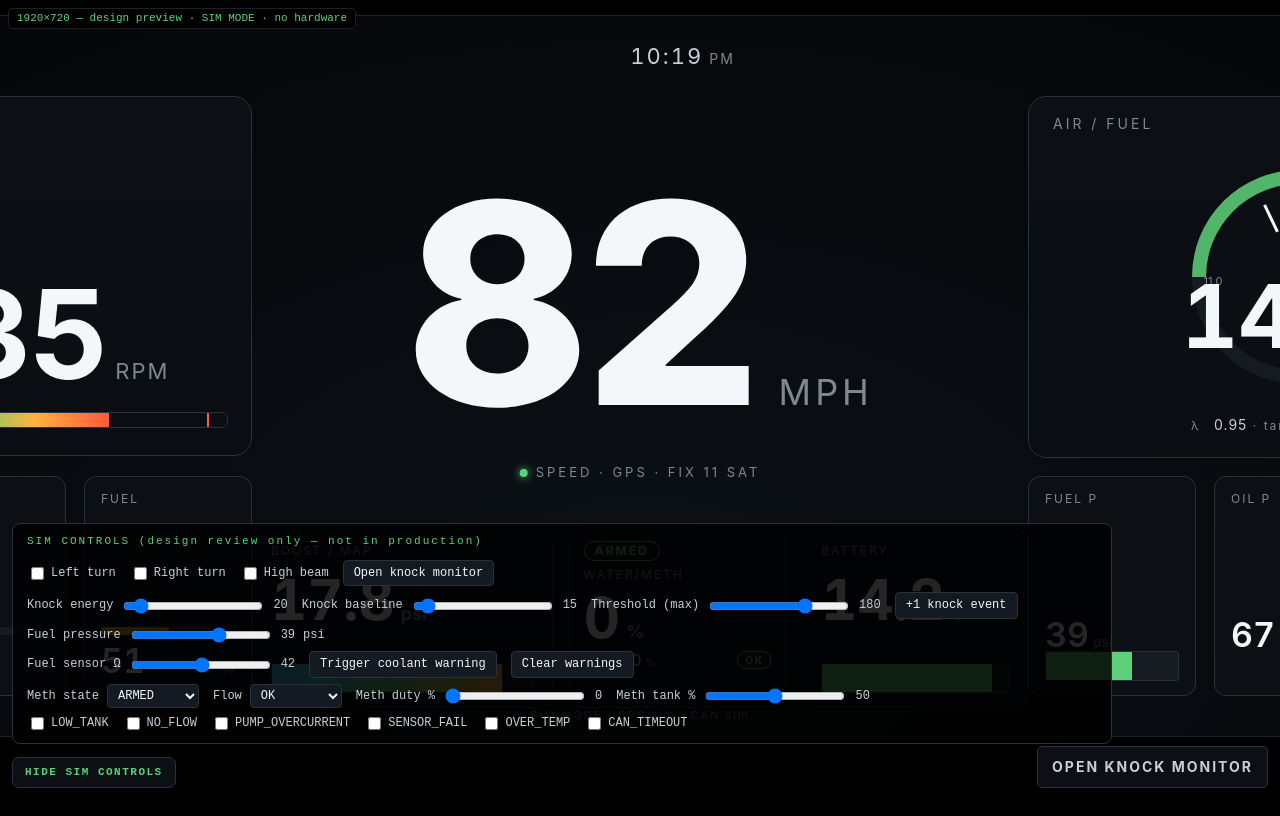
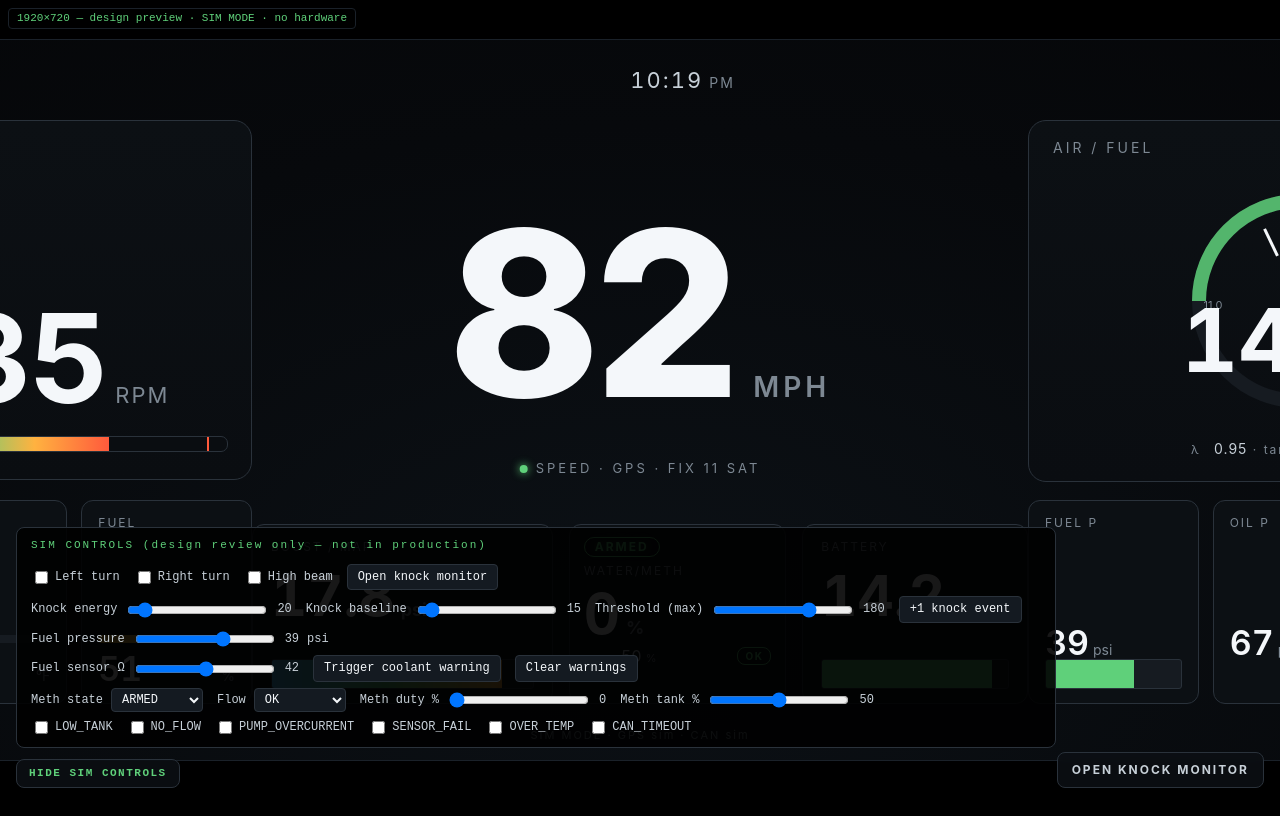
Before and after one commit to averyizatt/frogdash, a plain HTML site: page preview/index.html in a window 1280 px wide. Both pictures are taken after a click on the button "SHOW SIM CONTROLS". Shown: the top 816 px of the page. Drawn offline with Linux system fonts and the light colour scheme.

Commit message:
v0.2.9: constrain dashboard to 1920x720 frame and clamp typography
- .col-left / .col-right / .col-center use bottom: 56px so the
  bottom row of cards stops above the footer instead of clipping
- .speed .digits uses clamp(140px, 18vw, 280px) so the huge speed
  number scales sensibly with viewport width
- .knock-launch and .sim-toggle moved from position: fixed to
  position: absolute inside .display so they live at the frame
  corners instead of overlapping outside the dashboard
- .stage padding trimmed; vbar/rbar stacks use min-height: 0 so
  flex children shrink instead of overflowing at 1024x768

Live: ?v=0.2.9

Co-authored-by: HomeOps <homeops@thefrogbrain.local>

```diff
--- a/preview/index.html
+++ b/preview/index.html
@@ -5,7 +5,7 @@
   <meta name="viewport" content="width=device-width, initial-scale=1">
   <link rel="icon" href="data:,">
   <title>frogdash — browser preview (sim only)</title>
-  <link rel="stylesheet" href="style.css?v=0.2.8">
+  <link rel="stylesheet" href="style.css?v=0.2.9">
 </head>
 <body>
   <div class="frame-tag">1920×720 — design preview · SIM MODE · no hardware</div>
@@ -283,6 +283,6 @@
     </div>
   </div>
 
-  <script src="app.js?v=0.2.8"></script>
+  <script src="app.js?v=0.2.9"></script>
 </body>
 </html>
--- a/preview/style.css
+++ b/preview/style.css
@@ -23,7 +23,7 @@
 html, body { margin: 0; padding: 0; background: #000; }
 body {
   display: flex; flex-direction: column; align-items: center; justify-content: center;
-  min-height: 100vh; font-family: var(--font-lab); padding: 16px 0 80px; box-sizing: border-box;
+  min-height: 100vh; font-family: var(--font-lab); padding: 16px; box-sizing: border-box;
 }
 
 .frame-tag {
@@ -128,7 +128,7 @@ body {
 .warn-banner.meth    { background: rgba(255,66,66,.14); border-color: var(--crit); color: var(--crit); }
 
 /* left column */
-.col-left { position: absolute; left: 32px; top: 80px; width: 540px; height: 612px; }
+.col-left { position: absolute; left: 32px; top: 80px; width: 540px; bottom: 56px; }
 .tach { position: relative; width: 100%; height: 360px; }
 .tach .plate { position: absolute; inset: 0; border: 1px solid var(--line-soft); border-radius: 18px; background: linear-gradient(180deg, #0c1014 0%, #0a0d11 100%); }
 .tach .title { position: absolute; top: 18px; left: 24px; color: var(--text-2); font-size: 14px; letter-spacing: 3px; text-transform: uppercase; }
@@ -140,8 +140,8 @@ body {
 .tach .bar .marker { position: absolute; top: -6px; bottom: -6px; width: 2px; background: var(--accent-2); }
 .tach .bar .label { position: absolute; top: -22px; transform: translateX(-50%); font-size: 12px; color: var(--text-2); letter-spacing: 1px; }
 
-.vbar-stack { position: absolute; left: 0; right: 0; top: 380px; bottom: 0; display: flex; gap: 18px; }
-.vbar { position: relative; flex: 1; height: 220px; background: #0c1014; border: 1px solid var(--line-soft); border-radius: 12px; padding: 14px 16px; box-sizing: border-box; }
+.vbar-stack { position: absolute; left: 0; right: 0; top: 380px; bottom: 0; display: flex; gap: 14px; }
+.vbar { position: relative; flex: 1; min-height: 0; background: #0c1014; border: 1px solid var(--line-soft); border-radius: 12px; padding: 14px 16px; box-sizing: border-box; }
 .vbar .lab { color: var(--text-2); font-size: 12px; letter-spacing: 2px; text-transform: uppercase; }
 .vbar .val { position: absolute; bottom: 14px; left: 16px; right: 16px; display: flex; align-items: baseline; justify-content: space-between; }
 .vbar .val .n { font-family: var(--font-num); font-size: 34px; font-weight: 600; color: var(--text-0); font-variant-numeric: tabular-nums; }
@@ -153,11 +153,11 @@ body {
 .vbar .bar .fill.crit { background: var(--crit); }
 
 /* center column */
-.col-center { position: absolute; left: 572px; right: 572px; top: 80px; height: 612px; display: flex; flex-direction: column; align-items: center; }
-.speed { position: relative; width: 100%; flex: 1; display: flex; flex-direction: column; align-items: center; justify-content: center; }
-.speed-readout { display: flex; align-items: baseline; justify-content: center; gap: 22px; }
-.speed .digits { font-family: var(--font-num); font-weight: 800; line-height: 1; font-size: 280px; color: var(--text-0); letter-spacing: -6px; font-variant-numeric: tabular-nums; }
-.speed .unit { font-size: 36px; color: var(--text-2); letter-spacing: 4px; font-weight: 400; }
+.col-center { position: absolute; left: 572px; right: 572px; top: 80px; bottom: 56px; display: flex; flex-direction: column; align-items: center; }
+.speed { position: relative; width: 100%; flex: 1; min-height: 0; display: flex; flex-direction: column; align-items: center; justify-content: center; }
+.speed-readout { display: flex; align-items: baseline; justify-content: center; gap: 18px; }
+.speed .digits { font-family: var(--font-num); font-weight: 800; line-height: 1; font-size: clamp(140px, 18vw, 280px); color: var(--text-0); letter-spacing: -6px; font-variant-numeric: tabular-nums; }
+.speed .unit { font-size: clamp(22px, 2.2vw, 36px); color: var(--text-2); letter-spacing: 4px; font-weight: 600; }
 .speed .src { position: absolute; bottom: 32px; left: 50%; transform: translateX(-50%); font-size: 13px; color: var(--text-2); letter-spacing: 3px; }
 .speed .src .dot { display: inline-block; width: 8px; height: 8px; background: var(--ok); border-radius: 50%; margin-right: 8px; box-shadow: 0 0 8px var(--ok); }
 
@@ -204,7 +204,7 @@ body {
 }
 
 /* right column */
-.col-right { position: absolute; right: 32px; top: 80px; width: 540px; height: 612px; }
+.col-right { position: absolute; right: 32px; top: 80px; width: 540px; bottom: 56px; }
 .afr-card { position: relative; width: 100%; height: 360px; border: 1px solid var(--line-soft); border-radius: 18px; background: linear-gradient(180deg, #0c1014 0%, #0a0d11 100%); }
 .afr-card .title { position: absolute; top: 18px; left: 24px; color: var(--text-2); font-size: 14px; letter-spacing: 3px; text-transform: uppercase; }
 .afr-card .ring { position: absolute; left: 50%; top: 50%; transform: translate(-50%,-50%); }
@@ -214,8 +214,8 @@ body {
 .afr-card .sub { position: absolute; left: 0; right: 0; bottom: 24px; text-align: center; color: var(--text-2); font-size: 12px; letter-spacing: 2px; }
 .afr-card .sub .lambda { color: var(--text-1); font-size: 14px; letter-spacing: 1px; margin-left: 8px; }
 
-.rbar-stack { position: absolute; left: 0; right: 0; top: 380px; bottom: 0; display: flex; gap: 18px; }
-.rbar { position: relative; flex: 1; height: 220px; background: #0c1014; border: 1px solid var(--line-soft); border-radius: 12px; padding: 14px 16px; box-sizing: border-box; }
+.rbar-stack { position: absolute; left: 0; right: 0; top: 380px; bottom: 0; display: flex; gap: 14px; }
+.rbar { position: relative; flex: 1; min-height: 0; background: #0c1014; border: 1px solid var(--line-soft); border-radius: 12px; padding: 14px 16px; box-sizing: border-box; }
 .rbar .lab { color: var(--text-2); font-size: 12px; letter-spacing: 2px; text-transform: uppercase; }
 .rbar .val { position: absolute; bottom: 40px; left: 16px; right: 16px; }
 .rbar .val .n { font-family: var(--font-num); font-size: 34px; font-weight: 600; color: var(--text-0); font-variant-numeric: tabular-nums; }
@@ -227,32 +227,34 @@ body {
 .rbar .vbar .fill.crit { background: var(--crit); }
 
 /* footer */
-.brand { position: absolute; bottom: 14px; left: 32px; color: var(--text-2); font-size: 11px; letter-spacing: 4px; }
-.sw-version { position: absolute; bottom: 14px; left: 50%; transform: translateX(-50%); color: var(--text-2); font-size: 11px; letter-spacing: 2px; }
+.brand { position: absolute; bottom: 18px; left: 32px; color: var(--text-2); font-size: 11px; letter-spacing: 4px; }
+.sw-version { position: absolute; bottom: 18px; left: 50%; transform: translateX(-50%); color: var(--text-2); font-size: 11px; letter-spacing: 2px; }
 .knock-launch {
-  position: fixed; right: 12px; bottom: 12px; z-index: 21;
-  border: 1px solid var(--line-soft); border-radius: 5px;
-  background: #0c1014; color: var(--text-1);
-  min-width: 210px; min-height: 42px; padding: 9px 14px;
-  font: 700 14px/1 var(--font-lab); letter-spacing: 2px;
+  position: absolute; right: 16px; bottom: 12px; z-index: 5;
+  border: 1px solid var(--line-soft); border-radius: 8px;
+  background: rgba(12,16,20,.85); color: var(--text-1);
+  min-width: 200px; min-height: 36px; padding: 8px 14px;
+  font: 700 12px/1 var(--font-lab); letter-spacing: 2px;
   cursor: pointer;
+  backdrop-filter: blur(4px);
 }
 .knock-launch:hover, .knock-launch:focus-visible { color: var(--cool); border-color: var(--cool); outline: none; }
 
 /* === SIM CONTROLS === */
 .sim-toggle {
-  position: fixed; left: 12px; bottom: 12px; z-index: 21;
-  background: #0c1014; border: 1px solid #2a323b; border-radius: 7px;
-  color: #5fd07a; padding: 9px 12px;
+  position: absolute; left: 16px; bottom: 12px; z-index: 5;
+  background: rgba(12,16,20,.85); border: 1px solid #2a323b; border-radius: 8px;
+  color: #5fd07a; padding: 8px 12px;
   font: 700 11px/1 ui-monospace, monospace; letter-spacing: 1.5px; cursor: pointer;
+  backdrop-filter: blur(4px);
 }
 .sim-toggle:hover, .sim-toggle:focus-visible { border-color: #5fd07a; outline: none; }
 .sim-controls {
-  position: fixed; bottom: 56px; left: 12px;
-  background: rgba(0,0,0,.85); border: 1px solid #2a323b; border-radius: 8px;
+  position: absolute; bottom: 52px; left: 16px;
+  background: rgba(0,0,0,.9); border: 1px solid #2a323b; border-radius: 8px;
   padding: 10px 14px; color: #c7d0d8; font: 12px/1.4 ui-monospace, monospace;
   display: flex; flex-direction: column; gap: 6px; z-index: 20;
-  width: min(1100px, calc(100vw - 52px)); max-height: calc(100vh - 90px);
+  width: min(1100px, calc(100% - 240px)); max-height: calc(100% - 70px);
   overflow: auto; box-sizing: border-box;
 }
 .sim-controls[hidden] { display: none; }
```
